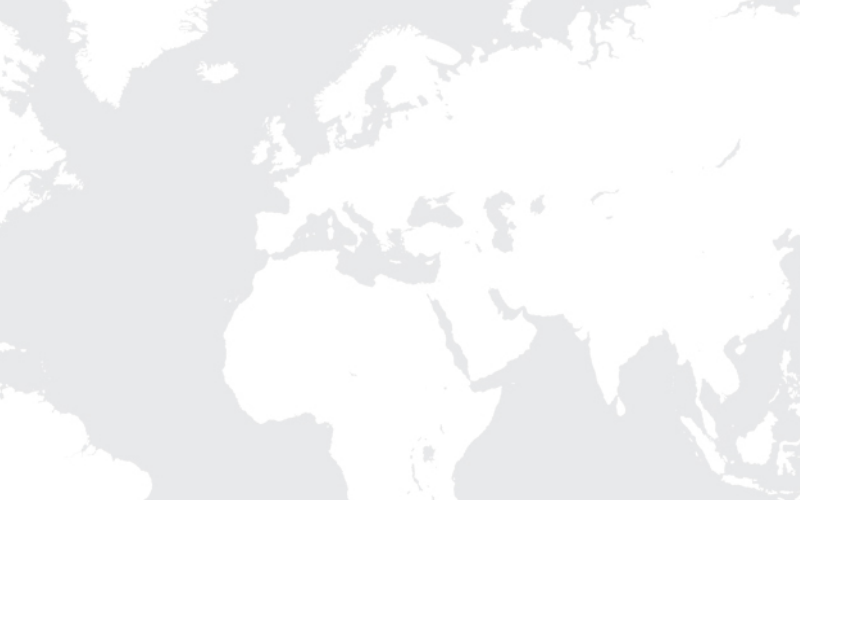
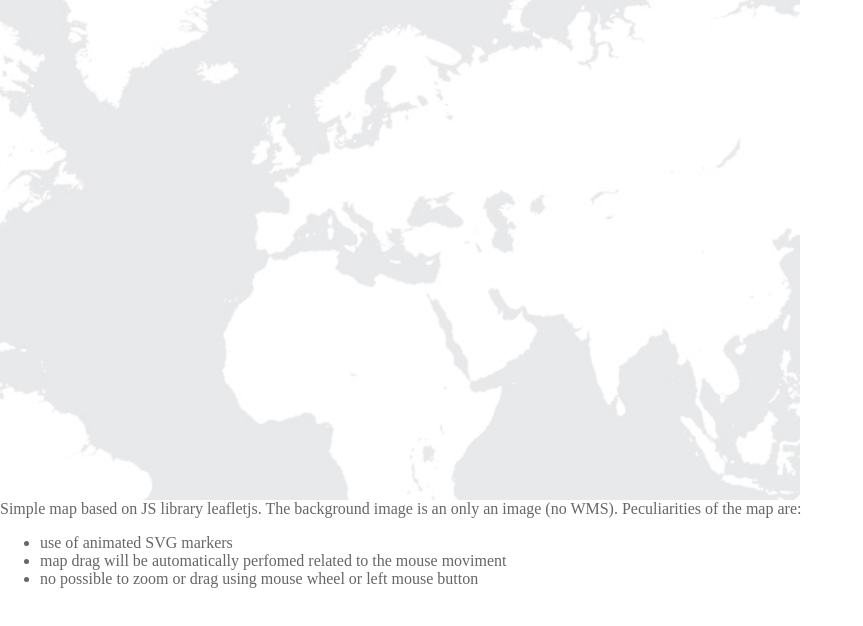
Before and after one commit to pafavero/mapWithSvgMarkers, a plain HTML site: page index.html in a window 1280 px wide. Shown: the whole page, without its empty margins (0-863 px from the left). Drawn offline with Linux system fonts and the light colour scheme.

Commit message:
minor change

```diff
--- a/index.html
+++ b/index.html
@@ -19,5 +19,16 @@
     </head>
     <body>
         <div id="map"></div>
+        <div>
+            Simple map based on JS library leafletjs.
+            The background image is an only an image (no WMS).
+            Peculiarities of the map are:
+            <ul>
+                <li>use of animated SVG markers</li>
+                <li>map drag will be automatically perfomed related to the mouse moviment</li>
+                <li>no possible to zoom or drag using mouse wheel or left mouse button</li>
+            </ul>
+
+        </div>
     </body>
 </html>
```
Also changed, not shown: 1 other file.
